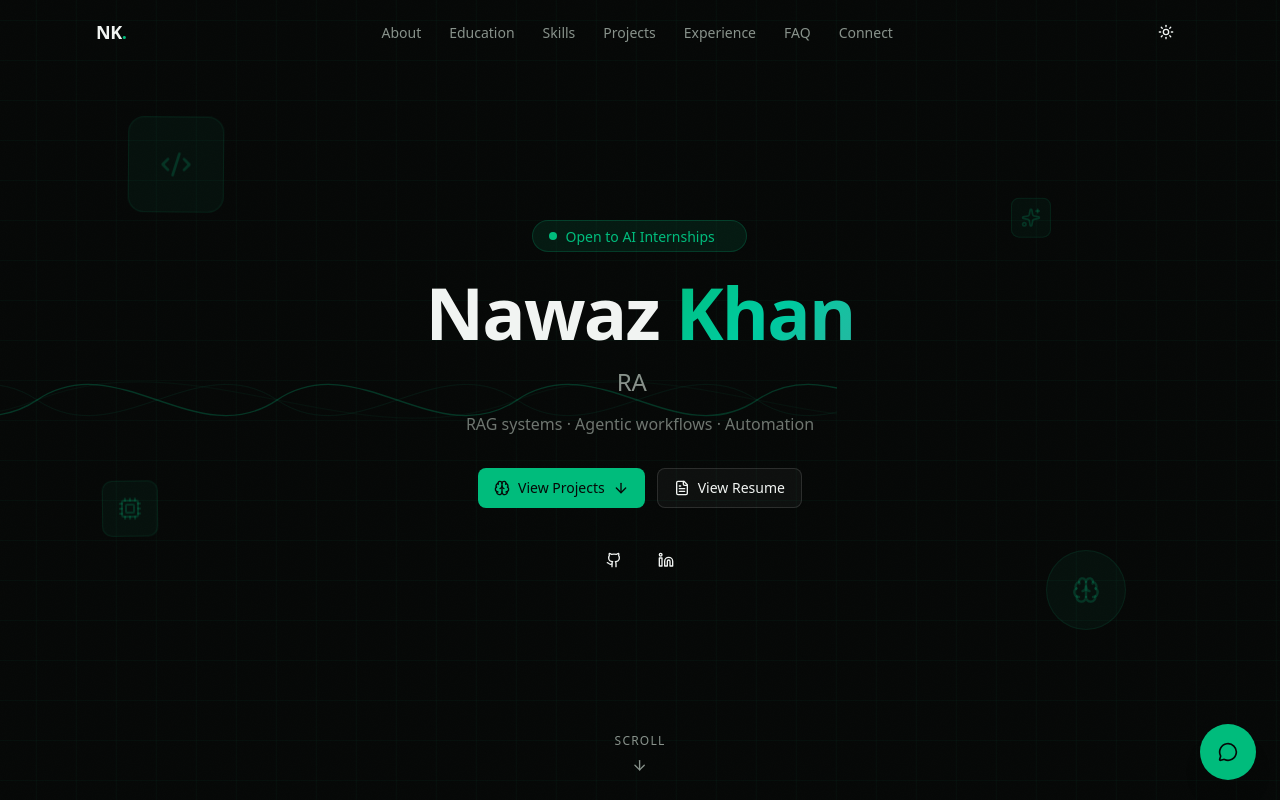
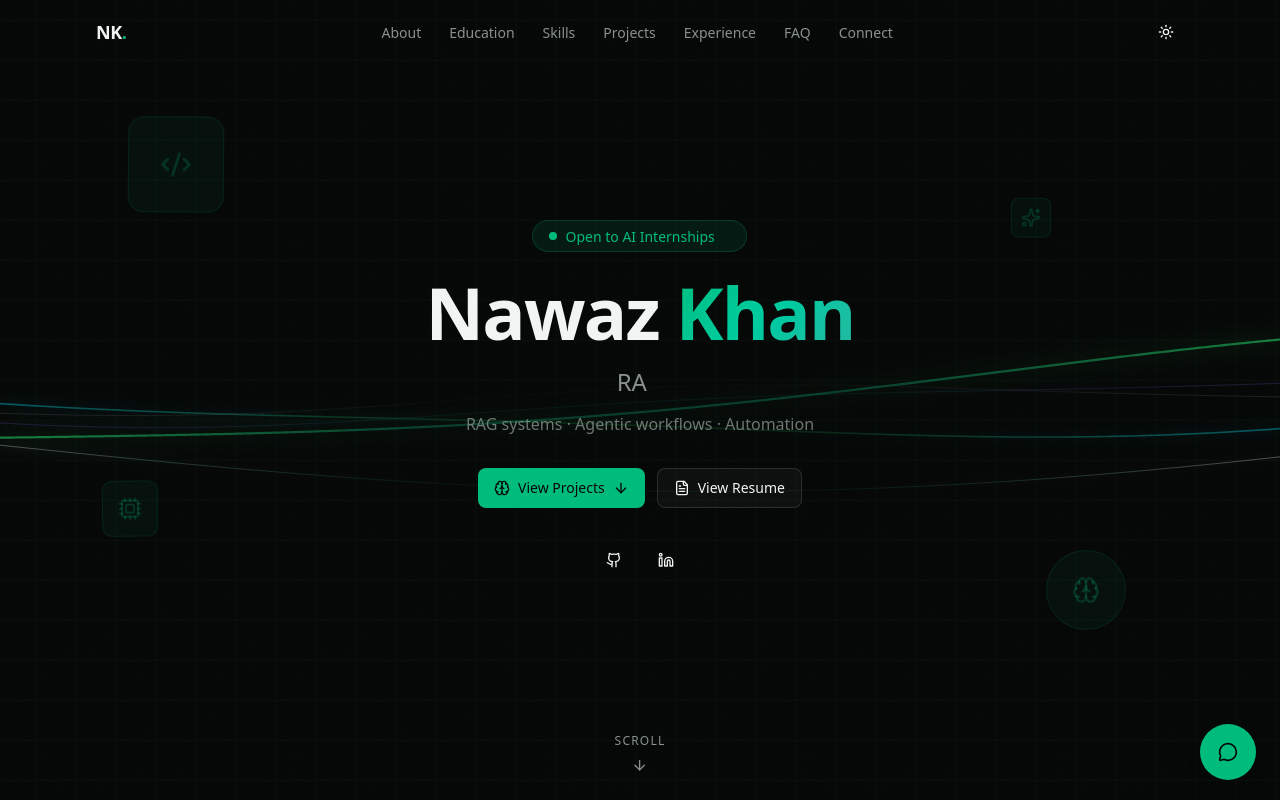
Before and after one commit to Nawaz-khan-droid/NK-Portfolio, a Next.js app: page / in a window 1280 px wide. Shown: the top 800 px of the page. Built offline with nearby package versions, Linux system fonts and the light colour scheme.

Commit message:
feat: replace laggy SVG wave with WaveCanvas component

```diff
--- a/src/components/portfolio/hero.tsx
+++ b/src/components/portfolio/hero.tsx
@@ -5,6 +5,7 @@ import { motion, AnimatePresence } from "framer-motion"
 import { ArrowDown, FileText, Github, Linkedin, Brain, Code2, Cpu, Sparkles } from "lucide-react"
 import { Button } from "@/components/ui/button"
 import { useToast } from "@/hooks/use-toast"
+import { WaveCanvas } from "./wave-canvas"
 
 // Read basePath from env — set in next.config.ts, empty string locally
 const BASE_PATH = process.env.NEXT_PUBLIC_BASE_PATH ?? ""
@@ -99,45 +100,8 @@ export function Hero() {
       {/* Decorative floating elements — each carries a subtle AI/tech icon */}
       <div className="absolute inset-0 z-0 overflow-hidden pointer-events-none" aria-hidden="true">
 
-        {/* Full-width flowing sine wave — spans entire hero edge to edge */}
-        <div className="absolute inset-x-0 top-1/2 -translate-y-1/2 flex items-center">
-          {/* We render a double-wide SVG and translate it left by 50% on repeat for a seamless loop */}
-          <motion.svg
-            viewBox="0 0 2880 160"
-            preserveAspectRatio="none"
-            className="w-[200%] h-28 sm:h-36"
-            animate={{ x: ["0%", "-50%"] }}
-            transition={{ duration: 10, repeat: Infinity, ease: "linear" }}
-          >
-            {/* Wave 1 — primary, stronger */}
-            <path
-              d="M0,80 C180,20 360,140 540,80 C720,20 900,140 1080,80 C1260,20 1440,140 1620,80 C1800,20 1980,140 2160,80 C2340,20 2520,140 2700,80 C2880,20 3060,140 3240,80"
-              fill="none"
-              stroke="currentColor"
-              strokeWidth="1.5"
-              strokeLinecap="round"
-              className="text-primary/25"
-            />
-            {/* Wave 2 — offset phase, thinner */}
-            <path
-              d="M0,80 C180,140 360,20 540,80 C720,140 900,20 1080,80 C1260,140 1440,20 1620,80 C1800,140 1980,20 2160,80 C2340,140 2520,20 2700,80 C2880,140 3060,20 3240,80"
-              fill="none"
-              stroke="currentColor"
-              strokeWidth="1"
-              strokeLinecap="round"
-              className="text-primary/12"
-            />
-            {/* Wave 3 — slower, wider amplitude for depth */}
-            <path
-              d="M0,80 C360,10 720,150 1080,80 C1440,10 1800,150 2160,80 C2520,10 2880,150 3240,80"
-              fill="none"
-              stroke="currentColor"
-              strokeWidth="0.75"
-              strokeLinecap="round"
-              className="text-primary/10"
-            />
-          </motion.svg>
-        </div>
+        {/* Full-width GPU-accelerated wave — canvas for smooth 60fps */}
+        <WaveCanvas />
 
         <motion.div
           className="absolute top-[15%] left-[10%] w-16 h-16 sm:w-24 sm:h-24 rounded-2xl bg-primary/5 border border-primary/10 float-animation flex items-center justify-center"
```
